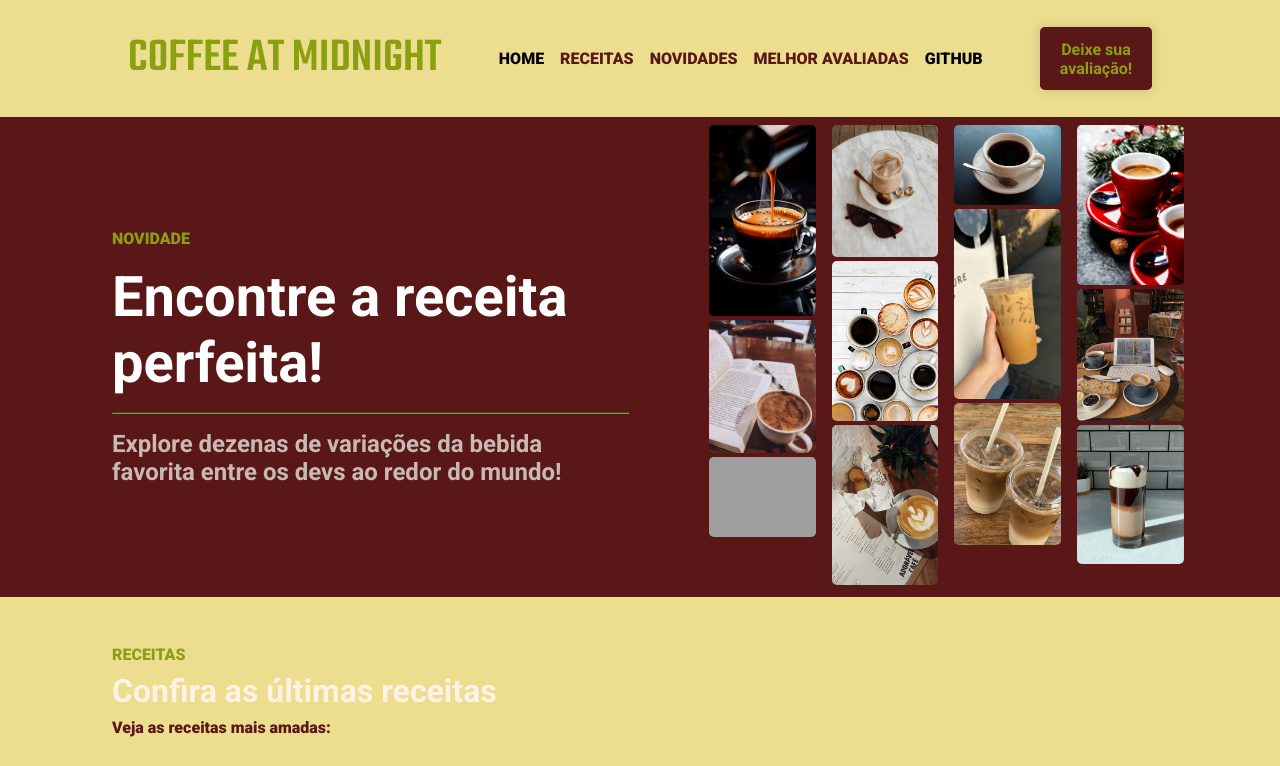
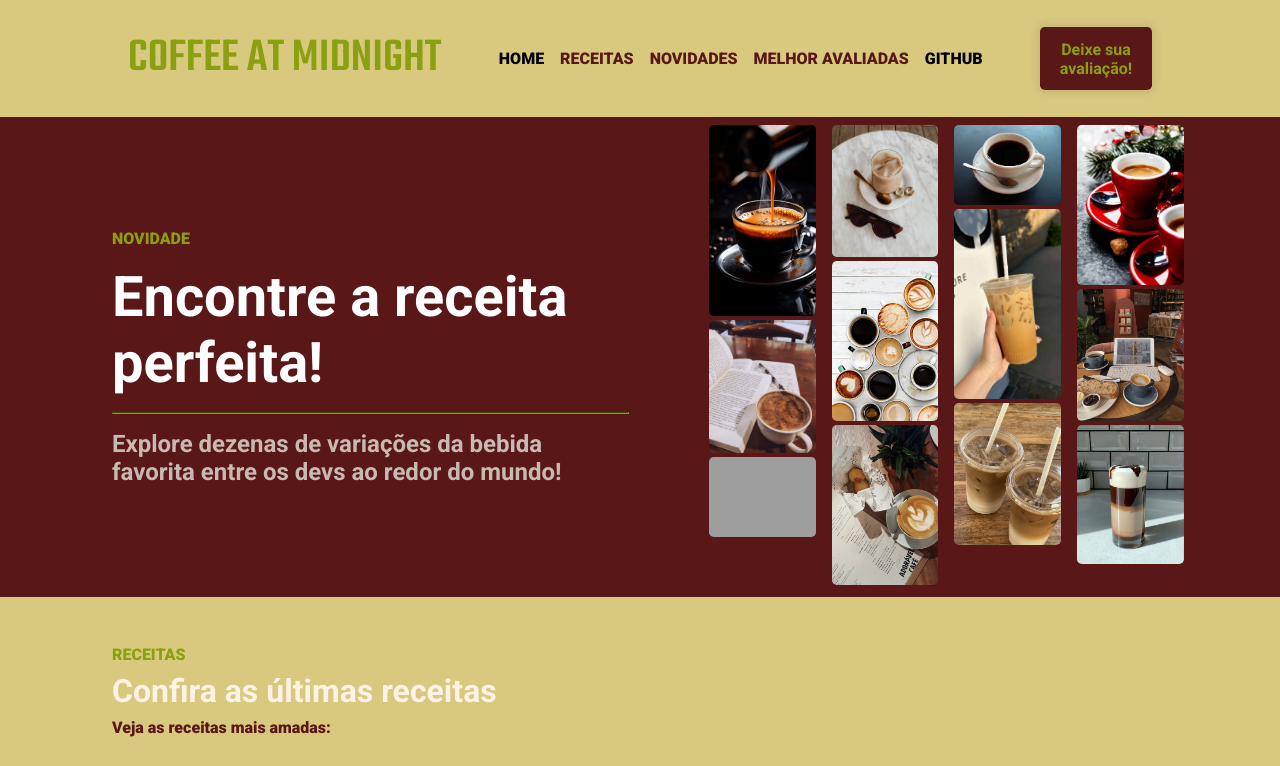
Before and after one commit to MarceleLouiseSAra/landingPageCoffeeAtMidnight, a plain HTML site: page index.html in a window 1280 px wide. Shown: the top 766 px of the page. Drawn offline with Linux system fonts and the light colour scheme; grey boxes are pictures that could not be loaded.

Commit message:
Add files via upload

```diff
--- a/homeStyle.css
+++ b/homeStyle.css
@@ -1,7 +1,7 @@
 @import url('https://fonts.googleapis.com/css2?family=Roboto:ital,wght@0,100;0,300;0,400;0,500;0,700;0,900;1,100;1,300;1,400;1,500;1,700;1,900&family=Teko:wght@300..700&display=swap');
 
 :root {
-    --color-primary-1: #ecdd8f;
+    --color-primary-1: #d8c97f;
     --color-primary-2: #ffffff;
     --color-primary-3: #8aa010;
     --color-primary-4: #5a1717;
```
